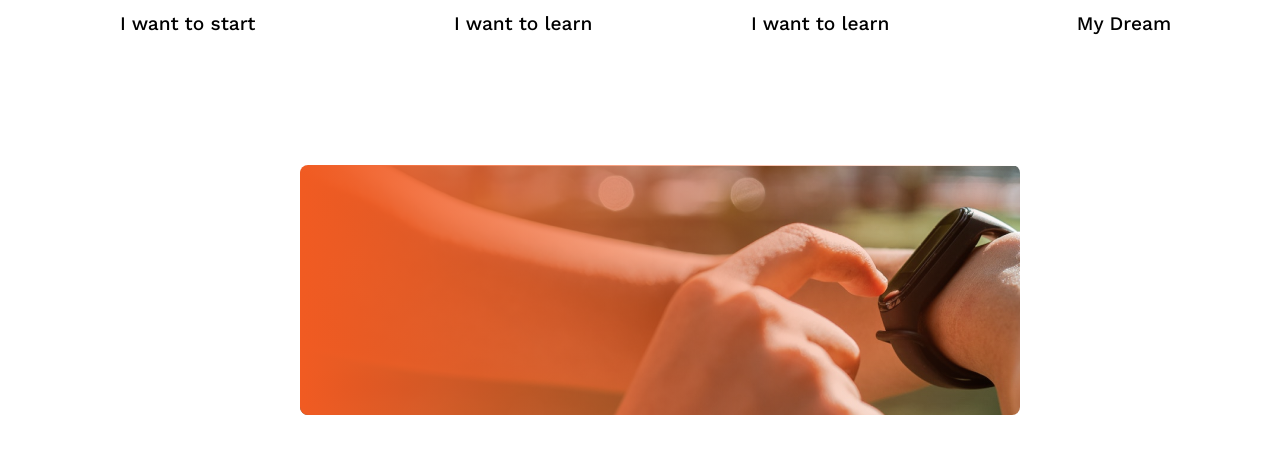
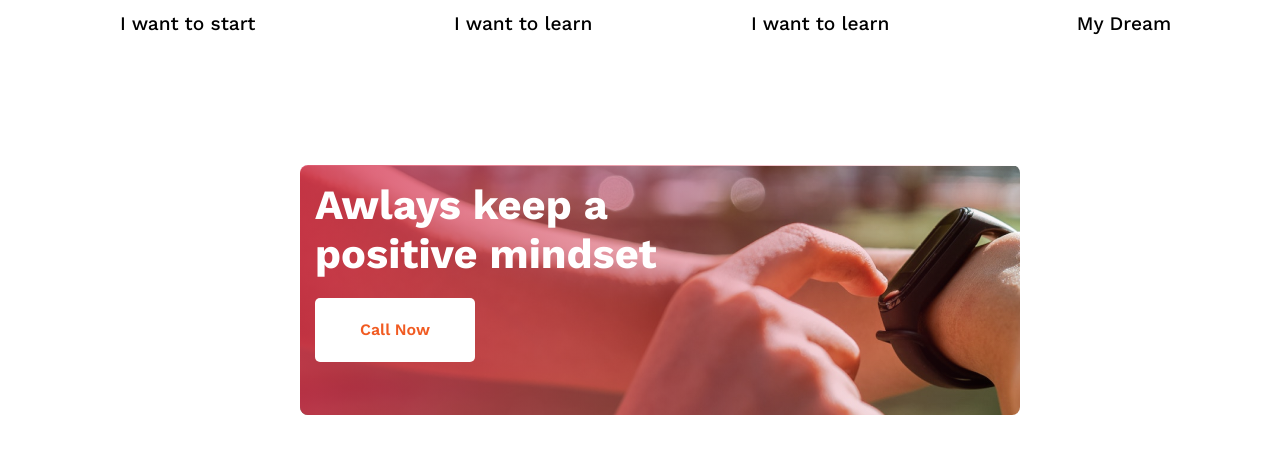
Before and after one commit to CodeWithHasib/5th, a plain HTML site: page index.html in a window 1280 px wide. Shown: the part 1677-2130 px from the top of the page. Drawn offline with nearby package versions, Linux system fonts and the light colour scheme.

Commit message:
mind set part done

```diff
--- a/css/style.css
+++ b/css/style.css
@@ -135,27 +135,50 @@
     background-image: url(../img/watch.png);
     width: 720px;
     height: 250px;
-  margin-left: 300px;
-  border-radius: 8px;
+    margin-left: 300px;
+    border-radius: 8px;
+    display: flex;
+    flex-direction: column;
 }
+
+.mind_btn {
+    width: 160px;
+    height: 64px;
+    margin-top: 20px;
+    background: #fff;
+    border: 0;
+    border-radius: 5px;
+    color: #F15B22;
+    font-weight: 600;
+    font-size: 1em;
+
+}
+
 /* color overlay */
-/* .mindset_img .color_overlay {
+.mind_content {
+    z-index: 1;
+    width: 350px;
+    margin-left: 15px;
+    margin-top: 15px;
+}
 
-} */
-.mindset
-{
+.mind_content h1 {
+    color: #fff;
+    font-size: 2.6em;
+}
+
+.mindset {
     width: 720px;
     height: 250px;
-    display: flex;
-    flex-direction: column;
-    padding-bottom: 100px;
+    padding-bottom: 130px;
 }
-.mindset .color_overlay
-{
+
+.mindset .color_overlay {
     width: 720px;
     height: 250px;
-    background: linear-gradient(90deg, #F15B22 0%, rgba(241, 91, 34, 0) 100%);
+    background: linear-gradient(90deg, #d42d49c9 0%, rgba(241, 91, 34, 0) 100%);
     opacity: 1;
     position: absolute;
     border-radius: 8px;
 }
+/* footer part start */
--- a/index.html
+++ b/index.html
@@ -75,11 +75,19 @@
         </section>
         <section class="mindset">
             <div class="mindset_img">
-                <!-- <img src="img/watch.png" alt=""> -->
+                <div class="mind_content">
+                    <h1>Awlays keep a positive mindset</h1>
+                    <button class="mind_btn">Call Now</button>
+                </div>
                 <div class="color_overlay"></div>
             </div>
         </section>
     </main>
+    <footer>
+        <div class="footer">
+
+        </div>
+    </footer>
 </body>
 
 </html>
```
